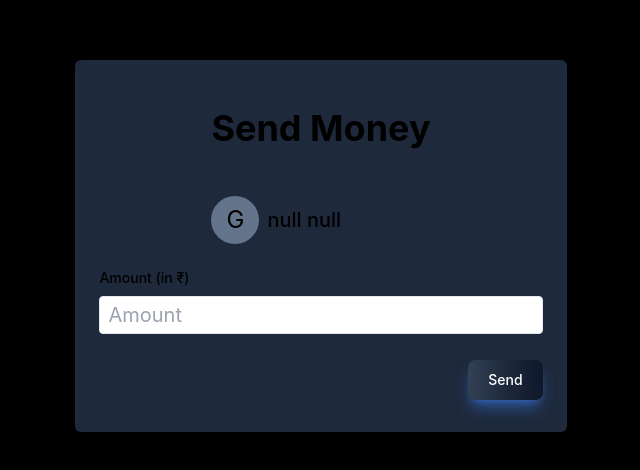
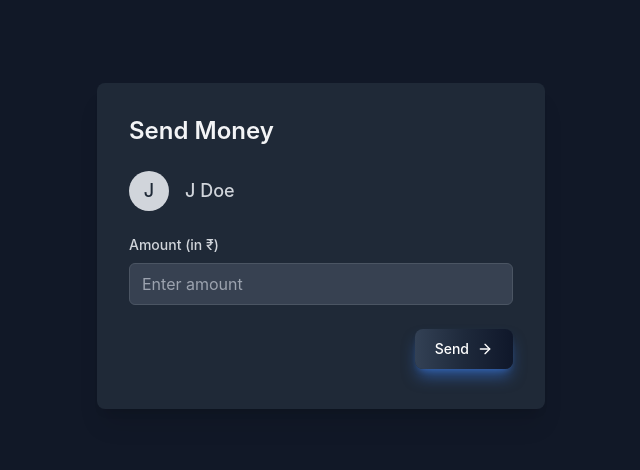
Before and after one commit to shreyansh1410/paytm, a React (Vite) app in the folder frontend/: page /send in a window 1280 px wide. Shown: the part 154-624 px from the top of the page, without its empty margins (319-959 px from the left). Built offline with nearby package versions, Linux system fonts and the light colour scheme; a web font is replaced by a local one.

Commit message:
updated send component

```diff
--- a/frontend/src/components/Button.jsx
+++ b/frontend/src/components/Button.jsx
@@ -1,14 +1,15 @@
 import React from "react";
 
-export const Button = ({buttonText, onClick }) => {
+export const Button = ({ buttonText, onClick, children }) => {
   return (
     <div className="">
       <button
         type="button"
-        className="text-white bg-gradient-to-r from-slate-700 via-slate-800 to-slate-900 hover:bg-gradient-to-br focus:ring-4 focus:outline-none focus:ring-blue-300 dark:focus:ring-blue-800 shadow-lg shadow-blue-500/50 dark:shadow-lg dark:shadow-blue-800/80 font-medium rounded-lg text-sm px-5 py-2.5 text-center mb-2 "
+        className="text-white bg-gradient-to-r from-slate-700 via-slate-800 to-slate-900 hover:bg-gradient-to-br focus:ring-4 focus:outline-none focus:ring-blue-300 dark:focus:ring-blue-800 shadow-lg shadow-blue-500/50 dark:shadow-lg dark:shadow-blue-800/80 font-medium rounded-lg text-sm px-5 py-2.5 text-center mb-2 flex justify-center items-center"
         onClick={onClick}
       >
         {buttonText}
+        {children}
       </button>
     </div>
   );
--- a/frontend/src/pages/Send.jsx
+++ b/frontend/src/pages/Send.jsx
@@ -1,30 +1,48 @@
 import { useSearchParams } from "react-router-dom";
 import { Button } from "../components/Button";
-import { Heading } from "../components/Heading";
-import { InputBox } from "../components/InputBox";
+import { ArrowRight } from "lucide-react";
 
 export const Send = () => {
-  const [searchParams, setSearchParams] = useSearchParams();
+  const [searchParams] = useSearchParams();
   const userId = searchParams.get("id");
-  const firstName = searchParams.get("firstName");
-  const lastName = searchParams.get("lastName");
+  const firstName = searchParams.get("firstName") || "J";
+  const lastName = searchParams.get("lastName") || "Doe";
+
   return (
-    <div className="flex items-center justify-center min-h-[100vh] bg-black">
-      <div className="flex flex-col mx-auto max-w-screen-lg text-xl bg-slate-800 p-4 rounded-md">
-        <div className="p-2 mx-28">
-          <Heading heading={"Send Money"} />
+    <div className="flex items-center justify-center min-h-screen bg-gray-900">
+      <div className="w-full max-w-md p-8 bg-gray-800 rounded-lg shadow-xl">
+        <h1 className="mb-6 text-2xl font-semibold text-gray-100">
+          Send Money
+        </h1>
+        <div className="flex items-center mb-6">
+          <div className="flex items-center justify-center w-10 h-10 mr-4 text-lg font-medium text-gray-800 bg-gray-300 rounded-full">
+            {firstName[0]}
+          </div>
+          <span className="text-lg font-medium text-gray-300">{`${firstName} ${lastName}`}</span>
         </div>
-        <div className="flex justify-start items-center p-2 mx-28">
-          <div className="mr-2 bg-slate-500 rounded-full text-2xl w-12 h-12 items-center justify-center flex">
-            {firstName?firstName[0]:"G"}
-          </div>
-          <span className="font-medium">{`${firstName} ${lastName}`}</span>
+        <div className="mb-6">
+          <label
+            htmlFor="amount"
+            className="block mb-2 text-sm font-medium text-gray-300"
+          >
+            Amount (in ₹)
+          </label>
+          <input
+            id="amount"
+            type="number"
+            placeholder="Enter amount"
+            className="w-full px-3 py-2 text-gray-200 bg-gray-700 border border-gray-600 rounded-md placeholder-gray-400 focus:outline-none focus:ring-2 focus:ring-blue-500 focus:border-transparent"
+          />
         </div>
-        <div className="p-2 h-[100px]">
-          <InputBox label={"Amount (in ₹)"} placeholder={"Amount"} />
-        </div>
-        <div className="p-2 flex justify-end">
-          <Button buttonText={"Send"} />
+        <div className="flex justify-end">
+          <Button
+            buttonText="Send"
+            onClick={() => {
+              alert("send");
+            }}
+          >
+            <ArrowRight className="ml-2" size={16} />
+          </Button>
         </div>
       </div>
     </div>
```
